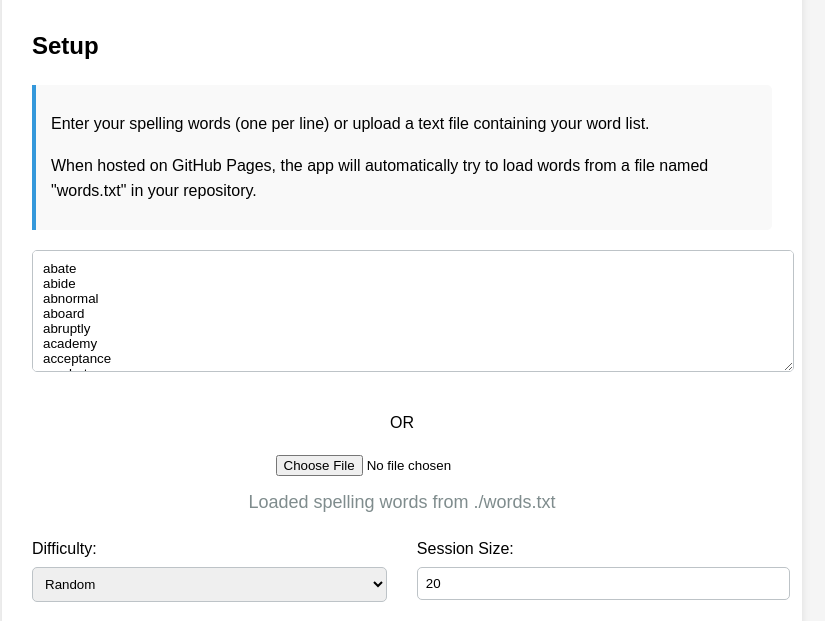
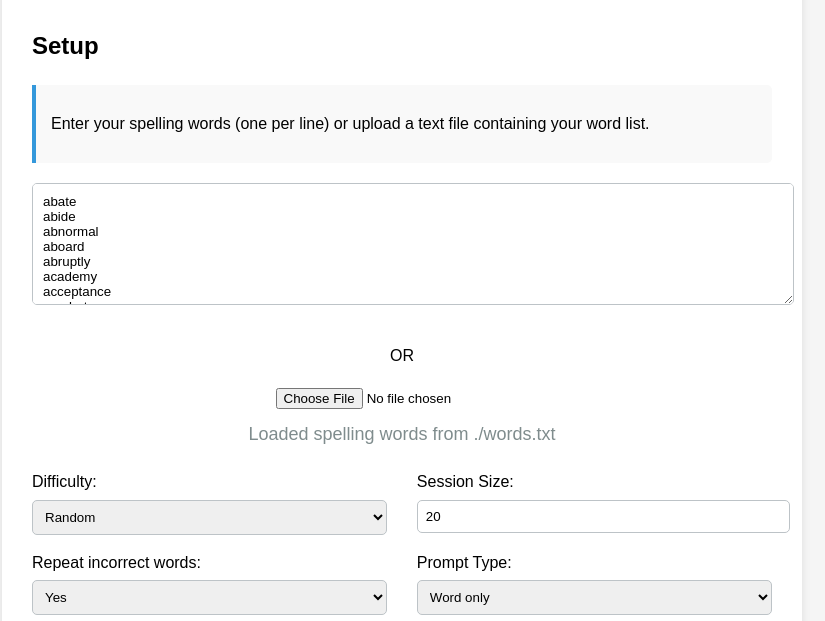
Before and after one commit to knowvial/spellbee, a plain HTML site: page index.html in a window 1280 px wide. Shown: the part 173-794 px from the top of the page, without its empty margins (238-1063 px from the left). Drawn offline with Linux system fonts and the light colour scheme.

Commit message:
Update index.html

```diff
--- a/index.html
+++ b/index.html
@@ -246,7 +246,6 @@
             <h2>Setup</h2>
             <div class="instructions">
                 <p>Enter your spelling words (one per line) or upload a text file containing your word list.</p>
-                <p>When hosted on GitHub Pages, the app will automatically try to load words from a file named "words.txt" in your repository.</p>
             </div>
 
             <div class="upload-container">
```
